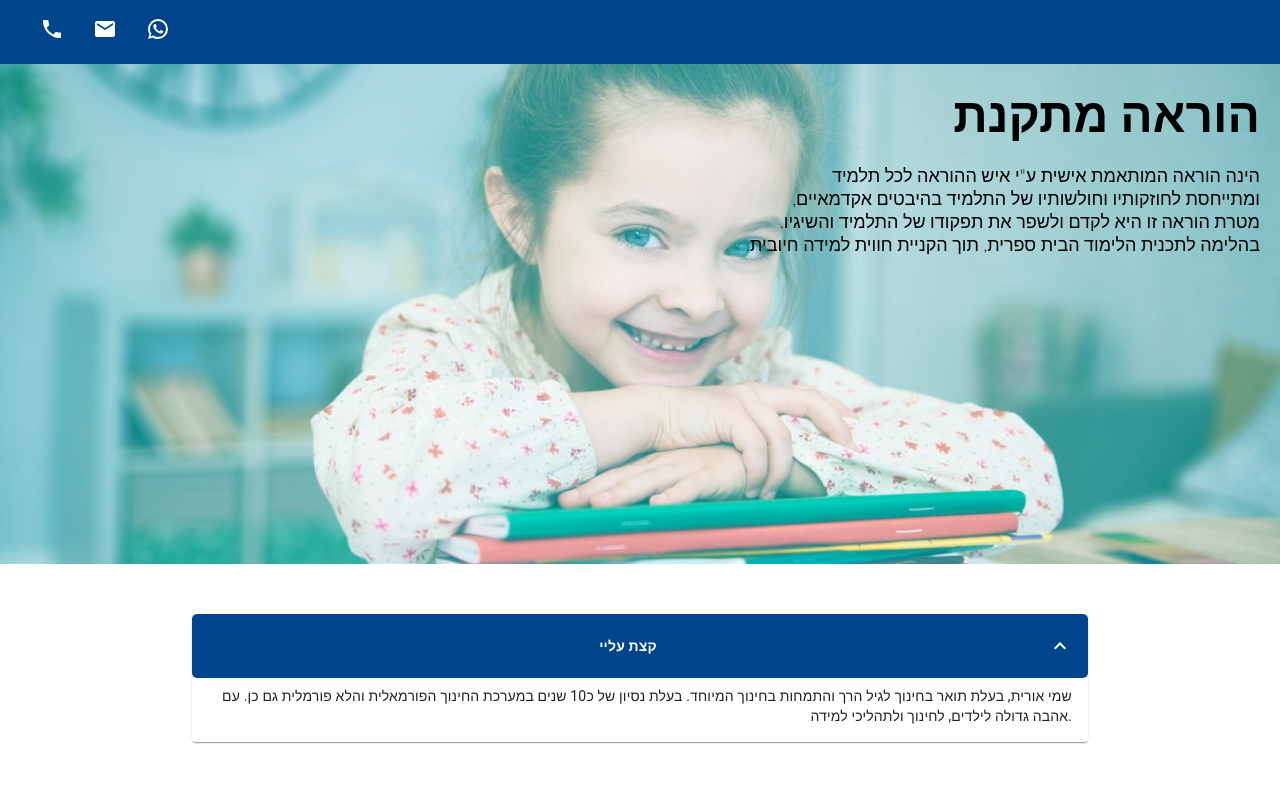
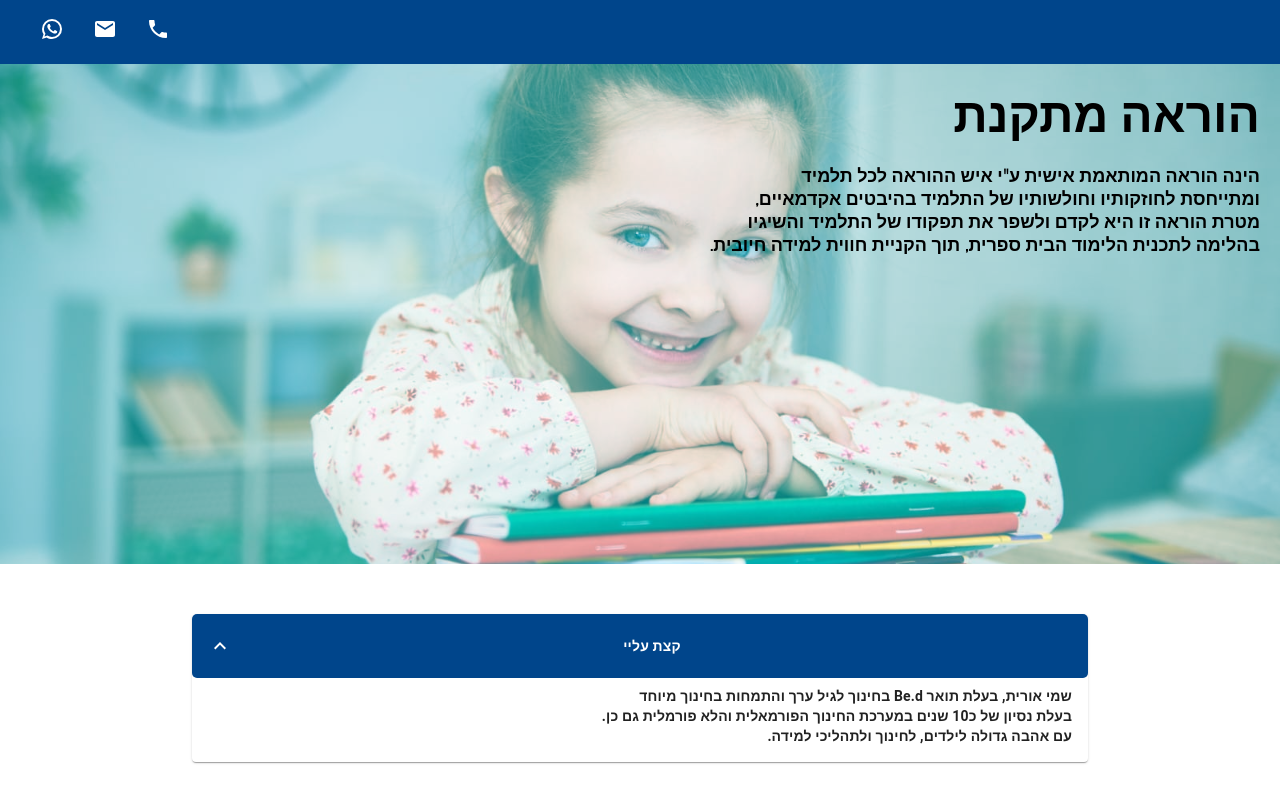
Before and after one commit to Mordechai1997/app-orit, a React (Create React App) app: page / in a window 1280 px wide. Shown: the top 790 px of the page. Built offline with nearby package versions, Linux system fonts and the light colour scheme; a web font is replaced by a local one.

Commit message:
commit message

```diff
--- a/src/App.css
+++ b/src/App.css
@@ -8,6 +8,7 @@ body {
   -ms-user-select: none;
   user-select: none;
   font-family: 'Mulish', sans-serif !important;
+  direction: rtl;
   /* color: #4D774E; */
 
 }
@@ -119,3 +120,6 @@ header {
     width: 50%;
   }
 }
+.bold{
+  font-weight: bold;
+}
--- a/src/componets/ControlledAccordions.js
+++ b/src/componets/ControlledAccordions.js
@@ -4,6 +4,8 @@ import AccordionDetails from '@mui/material/AccordionDetails';
 import AccordionSummary from '@mui/material/AccordionSummary';
 import Typography from '@mui/material/Typography';
 import ExpandMoreIcon from '@mui/icons-material/ExpandMore';
+import FavoriteIcon from '@mui/icons-material/Favorite';
+import GradeIcon from '@mui/icons-material/Grade';
 
 export default function ControlledAccordions() {
   const [expanded, setExpanded] = React.useState('panel1  ');
@@ -11,7 +13,7 @@ export default function ControlledAccordions() {
   const handleChange = (panel) => (event, isExpanded) => {
     setExpanded(isExpanded ? panel : false);
   };
-
+  const styleIcon = { width: '12px', height: '12px', marginLeft: '15px', fill: '#3FD2C7' }
   return (
     <div>
       <Accordion expanded={expanded === 'panel1'} onChange={handleChange('panel1')}>
@@ -20,22 +22,22 @@ export default function ControlledAccordions() {
           aria-controls="panel1bh-content"
           id="panel1bh-header"
           className="summary-header"
-          sx={{ background: '#00458B',     borderRadius: '5px' }}
+          sx={{ background: '#00458B', borderRadius: '5px' }}
 
         >
           <Typography className='title-accordion' sx={{ width: '100%' }}>
-            ?מתי כדאי לפנות להוראה מתקנת
+            מתי כדאי לפנות להוראה מתקנת?
           </Typography>
         </AccordionSummary>
         <AccordionDetails sx={{ textAlign: 'right' }}>
 
           <Typography>
 
-            <div> .כאשר יש תחושה שלילד/ה פונטציאל גבוה ממה שהם מצליחים להביא לידי ביטוי</div>
-            <div>  .כאשר הילד/ה מתקשים בהכנת שיעורי הבית באופן עצמאי</div>
-            <div> .'כאשר לילד/ה קשיים או פערים לימודיים בקריאה, הבנת הניקרא, חשיבה מתמטית וכו</div>
-            <div>  .כאשר לילד מוטיבציה לימודית נמוכה</div>
-            <div> .בעקבות המלצה של אבחון דידקתי/ פסיכו דידקתי</div>
+            <div><FavoriteIcon style={{ ...styleIcon }} fontSize='xx-small' /> כאשר יש תחושה שלילד/ה פונטציאל גבוה ממה שהם מצליחים להביא לידי ביטוי.</div>
+            <div><FavoriteIcon style={{ ...styleIcon }} fontSize='xx-small' />  כאשר הילד/ה מתקשים בהכנת שיעורי הבית באופן עצמאי.</div>
+            <div><FavoriteIcon style={{ ...styleIcon }} fontSize='xx-small' /> כאשר לילד/ה קשיים או פערים לימודיים בקריאה, הבנת הניקרא, חשיבה מתמטית וכו'.</div>
+            <div><FavoriteIcon style={{ ...styleIcon }} fontSize='xx-small' />  כאשר לילד מוטיבציה לימודית נמוכה.</div>
+            <div><FavoriteIcon style={{ ...styleIcon }} fontSize='xx-small' /> בעקבות המלצה של אבחון דידקתי/ פסיכו דידקתי.</div>
 
           </Typography>
         </AccordionDetails>
@@ -46,7 +48,7 @@ export default function ControlledAccordions() {
           aria-controls="panel2bh-content"
           id="panel2bh-header"
           className="summary-header"
-          sx={{ background: '#00458B',     borderRadius: '5px' }}
+          sx={{ background: '#00458B', borderRadius: '5px' }}
 
 
         >
@@ -55,10 +57,10 @@ export default function ControlledAccordions() {
         <AccordionDetails sx={{ textAlign: 'right' }}>
 
           <Typography>
-            <div>'גיל הרך והכנה לכיתה א</div>
-            <div>בעלי לקויות למידה</div>
-            <div>בעלי הפרעות קשב וריכוז ADHD  ו ADD</div>
-            <div>ילדי חינוך מיוחד על הרצף</div>
+            <div> <GradeIcon style={{ ...styleIcon }} /> גיל הרך והכנה לכיתה א'</div>
+            <div> <GradeIcon style={{ ...styleIcon }} /> בעלי לקויות למידה</div>
+            <div> <GradeIcon style={{ ...styleIcon }} /> בעלי הפרעות קשב וריכוז ADHD  ו ADD</div>
+            <div> <GradeIcon style={{ ...styleIcon }} /> ילדי חינוך מיוחד על הרצף</div>
 
           </Typography>
         </AccordionDetails>
--- a/src/componets/ControlledAccordionsFooter.js
+++ b/src/componets/ControlledAccordionsFooter.js
@@ -31,7 +31,7 @@ export default function ControlledAccordionsFooter() {
 
           <Typography component={'span'} variant={'body2'}>
             <>
-              בתהליך הלמידה יש התייחסו לקצב הייחודי של הילד/ה, באופן המאפשר להם לרכוש מיומנויות בסיסיות אותן התקשה לרכוש במוסד הלימודים.
+              בתהליך הלמידה יש התייחסות לקצב הייחודי של הילד/ה, באופן המאפשר להם לרכוש מיומנויות בסיסיות אותן התקשה לרכוש במוסד הלימודים.
               תהליך הלמידה מתחלק לשלושה שלבים
               <div>שלב ההוראה המתווכת – בו מתווך המורה לתלמיד/ה את התהליכים תוך פיתוח קוגניציה ומטאקוגניציה.</div>
               <div>	שלב הביניים (כרטיסי הניווט) – בשלב זה התלמיד/ה פועלים ע"י כרטיסי ניווט ובעזרתו של המתווף עד להפנמה מלאה של האסטרטגיה. דרך פעולה זו משמשת לילד/ה קביים המאפשרים להם להתנתק בהמשך מהמורה המתווך בהדרגה ולהפוך ללומדים עצמאיים.</div>
--- a/src/componets/HomePage.js
+++ b/src/componets/HomePage.js
@@ -15,10 +15,13 @@ function HomePage() {
     };
 
     const allDes = () => {
-        return (<div>
-            שמי אורית, בעלת תואר
-            בחינוך לגיל הרך והתמחות בחינוך המיוחד.
+        return (<div className="bold">
+            שמי אורית, בעלת תואר Be.d
+            בחינוך לגיל ערך והתמחות בחינוך מיוחד
+            <br />
+
             בעלת נסיון של כ10 שנים במערכת החינוך הפורמאלית והלא פורמלית גם כן.
+            <br />
             עם אהבה גדולה לילדים, לחינוך ולתהליכי למידה.
         </div >)
     }
@@ -31,16 +34,16 @@ function HomePage() {
                         fontSize: 'xxx-large',
                         margin: '0 0 20px 0'
                     }}> הוראה מתקנת</h2>
-                    <div className="row-title-header"> הינה הוראה המותאמת אישית ע"י איש ההוראה לכל תלמיד</div>
-                    <div className="row-title-header">  ,ומתייחסת לחוזקותיו וחולשותיו של התלמיד בהיבטים אקדמאיים</div>
-                    <div className="row-title-header"> .מטרת הוראה זו היא לקדם ולשפר את תפקודו של התלמיד והשיגיו</div>
-                    <div className="row-title-header">   .בהלימה לתכנית הלימוד הבית ספרית, תוך הקניית חווית למידה חיובית</div>
+                    <div className="row-title-header bold"> הינה הוראה המותאמת אישית ע"י איש ההוראה לכל תלמיד</div>
+                    <div className="row-title-header bold">  ומתייחסת לחוזקותיו וחולשותיו של התלמיד בהיבטים אקדמאיים,</div>
+                    <div className="row-title-header bold"> מטרת הוראה זו היא לקדם ולשפר את תפקודו של התלמיד והשיגיו</div>
+                    <div className="row-title-header bold">   בהלימה לתכנית הלימוד הבית ספרית, תוך הקניית חווית למידה חיובית.</div>
                 </div>
             </div>
             <div style={{ width: '70%', margin: '50px auto' }}>
                 <Question title="קצת עליי" allText={allDes()} expanded={expandedAboutMe} handleChange={handleChangeAboutMe} />
             </div>
-            <div className='slide-show' style={{margin: '50px auto' }}>
+            <div className='slide-show' style={{ margin: '50px auto' }}>
                 <Slideshow />
             </div>
             <div style={{ width: '70%', margin: '50px auto' }}>
```
